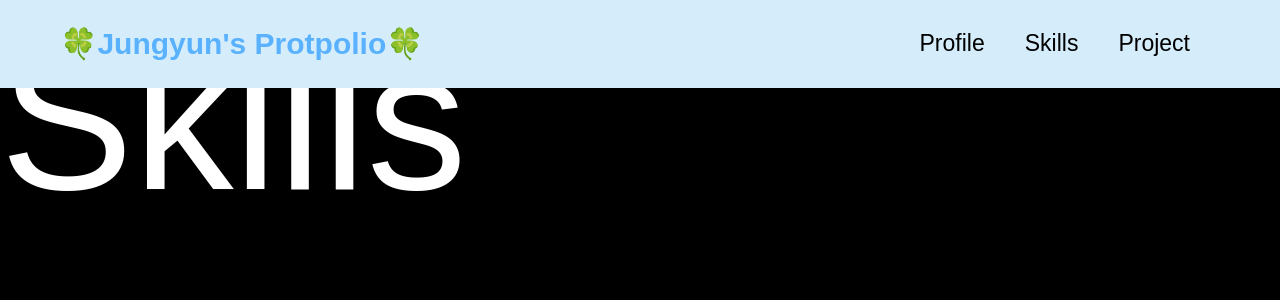
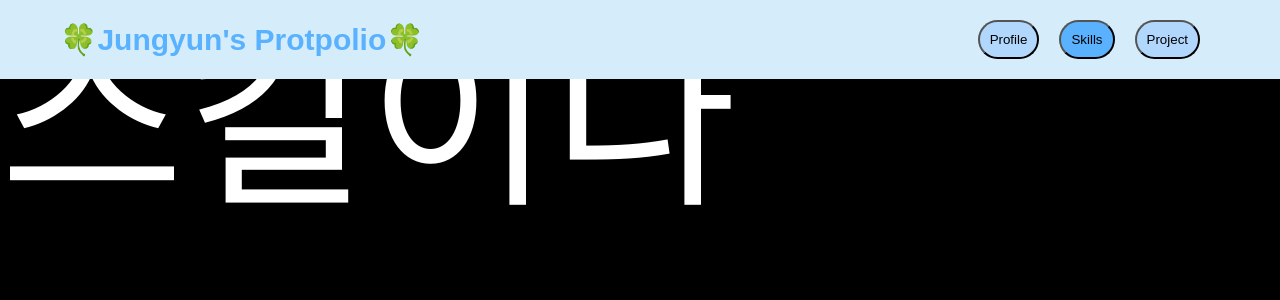
Before and after one commit to yun0727/portpolio, a React (Create React App) app: page /skills in a window 1280 px wide. Shown: the top 300 px of the page. Built offline with nearby package versions, Linux system fonts and the light colour scheme.

Commit message:
navbar 클릭시 색 변화

```diff
--- a/package.json
+++ b/package.json
@@ -3,6 +3,7 @@
   "version": "0.1.0",
   "private": true,
   "dependencies": {
+    "@tailwindcss/forms": "^0.5.7",
     "@testing-library/jest-dom": "^5.17.0",
     "@testing-library/react": "^13.4.0",
     "@testing-library/user-event": "^13.5.0",
@@ -17,6 +18,7 @@
     "react-scripts": "5.0.1",
     "recoil": "^0.7.7",
     "styled-components": "^6.1.8",
+    "tailwindcss": "^3.4.1",
     "typescript": "^4.9.5",
     "web-vitals": "^2.1.4"
   },
--- a/src/App.tsx
+++ b/src/App.tsx
@@ -10,7 +10,7 @@ import Profile from "./Routes/Profile";
 function App() {
   return (
     <Router>
-      <Header />
+      {/* <Header /> */}
       <Routes>
         <Route path="/" element={<Profile />} />
         <Route path="/skills" element={<Skills />} />
--- a/src/Routes/Components/Header.tsx
+++ b/src/Routes/Components/Header.tsx
@@ -1,5 +1,6 @@
 import styled from "styled-components";
 import { Link } from "react-router-dom";
+import { useEffect, useState } from "react";
 
 const Nav = styled.div`
   display: flex;
@@ -13,16 +14,6 @@ const Nav = styled.div`
   padding: 20px 60px;
 `;
 
-const Item = styled.div`
-  color: black;
-  margin-right: 20px;
-  padding: 10px;
-  border-radius: 30px;
-  &:hover {
-    background-color: #5ab2ff;
-  }
-  /* color: ${(props) => props.theme.white.darker}; */
-`;
 const Col = styled.div`
   display: flex;
 `;
@@ -32,20 +23,37 @@ const Name = styled.div`
   font-size: 30px;
   font-weight: 800;
 `;
-function Header() {
+
+const Item = styled.button<{ $inputColor?: string }>`
+  color: black;
+  margin-right: 20px;
+  padding: 10px;
+  border-radius: 30px;
+  /* background-color: #b2d7fc; */
+  background-color: ${(props) => props.$inputColor || "#b2d7fc"};
+  &:hover {
+    background-color: #5ab2ff;
+  }
+`;
+
+function Header({ setProfileColor, setSkillColor, setProjectColor }: any) {
+  console.log("setProfileColor:", setProfileColor);
+  console.log("setSkillColor:", setSkillColor);
+  console.log("setProjectColor:", setProjectColor);
+
   return (
     <Nav>
       <Col>
         <Name>🍀Jungyun's Protpolio🍀</Name>
       </Col>
       <Col>
-        <Item>
-          <Link to="/"> Profile </Link>
+        <Item $inputColor={setProfileColor}>
+          <Link to="/">Profile</Link>
         </Item>
-        <Item>
+        <Item $inputColor={setSkillColor}>
           <Link to="/skills">Skills</Link>
         </Item>
-        <Item>
+        <Item $inputColor={setProjectColor}>
           <Link to="/project">Project</Link>
         </Item>
       </Col>
--- a/src/Routes/Profile.tsx
+++ b/src/Routes/Profile.tsx
@@ -1,4 +1,5 @@
 import styled from "styled-components";
+import Header from "./Components/Header";
 
 const Title = styled.div`
   color: white;
@@ -6,7 +7,16 @@ const Title = styled.div`
 `;
 
 function Profile() {
-  return <Title>Profile</Title>;
+  return (
+    <div>
+      <Header
+        setProfileColor="#5ab2ff"
+        setSkillColor="#b2d7fc"
+        setProjectColor="#b2d7fc"
+      />
+      <Title>Profile</Title>
+    </div>
+  );
 }
 
 export default Profile;
--- a/src/Routes/Project.tsx
+++ b/src/Routes/Project.tsx
@@ -1,4 +1,5 @@
 import styled from "styled-components";
+import Header from "./Components/Header";
 
 const Title = styled.div`
   color: white;
@@ -6,7 +7,16 @@ const Title = styled.div`
 `;
 
 function Project() {
-  return <Title>프로젝트 넣을 곳</Title>;
+  return (
+    <div>
+      <Header
+        setProfileColor="#b2d7fc"
+        setSkillColor="#b2d7fc"
+        setProjectColor="#5ab2ff"
+      />
+      <Title>프로젝트다</Title>
+    </div>
+  );
 }
 
 export default Project;
--- a/src/Routes/Skills.tsx
+++ b/src/Routes/Skills.tsx
@@ -1,4 +1,5 @@
 import styled from "styled-components";
+import Header from "./Components/Header";
 
 const Title = styled.div`
   color: white;
@@ -6,7 +7,16 @@ const Title = styled.div`
 `;
 
 function Skills() {
-  return <Title>Skills</Title>;
+  return (
+    <div>
+      <Header
+        setProfileColor="#b2d7fc"
+        setSkillColor="#5ab2ff"
+        setProjectColor="#b2d7fc"
+      />
+      <Title>스킬이다</Title>
+    </div>
+  );
 }
 
 export default Skills;
```
Also changed, not shown: 1 other file (tests, documents, lock files or other folders).
